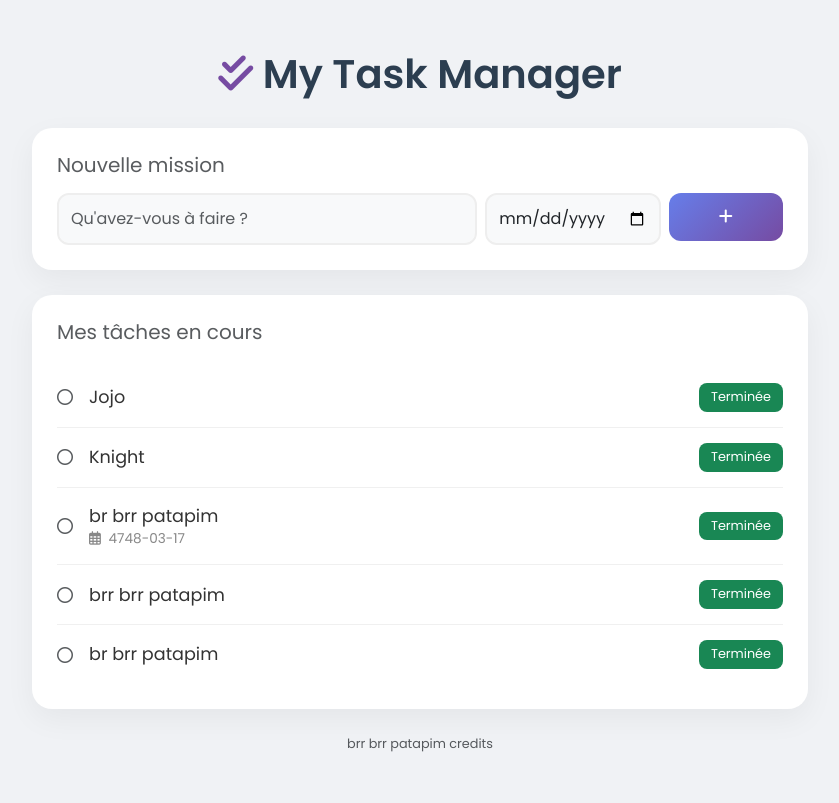
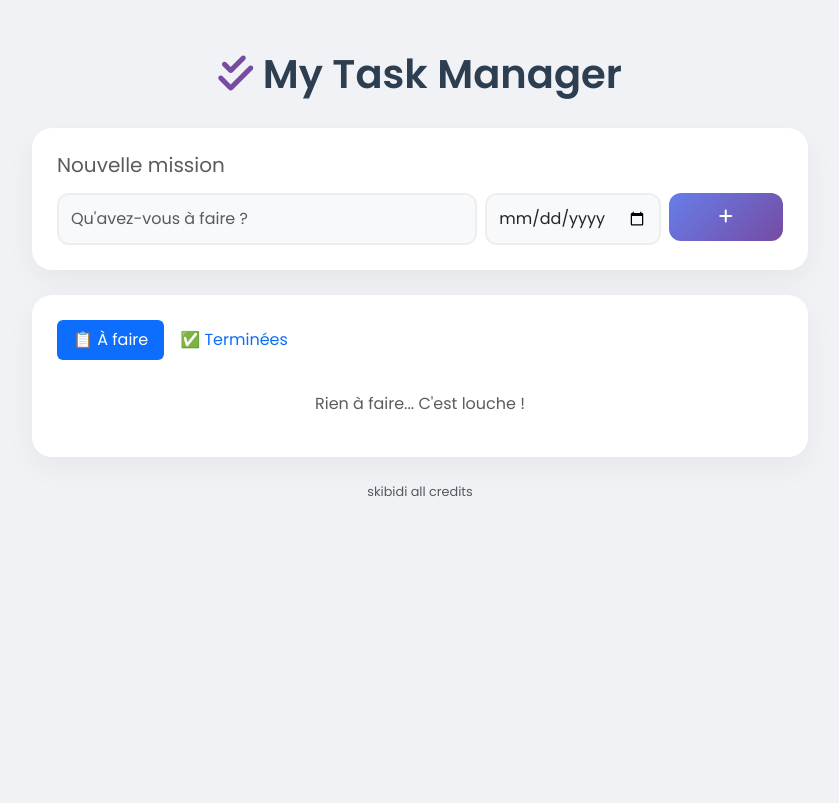
Before and after one commit to Saifbenchikh/TaskManager, a Flask app: page / in a window 1280 px wide. Shown: the whole page, without its empty margins (220-1059 px from the left). After the commit the page ends 497 px from the top, so only its background shows below. Run offline with Flask 3, Linux system fonts and the light colour scheme; data comes from the database, SQL or seed files in the repository; both versions use the stored data as it was after the commit.

Commit message:
ajout terminé/a faire/supprimer/modifier

```diff
--- a/app.py
+++ b/app.py
@@ -1,38 +1,68 @@
 import sqlite3
-from flask import Flask, render_template, request, redirect
+from flask import Flask, render_template, request, redirect, url_for
 
 app = Flask(__name__)
 
-# Fonction pour se connecter à la base de données
 def get_db_connection():
     conn = sqlite3.connect('database.db')
-    conn.row_factory = sqlite3.Row  # Permet d'appeler les colonnes par leur nom
+    conn.row_factory = sqlite3.Row
     return conn
 
 @app.route("/")
 def accueil():
     conn = get_db_connection()
-    # On récupère tout depuis la table 'tasks' (nom choisi par Martin)
     taches = conn.execute('SELECT * FROM tasks').fetchall()
     conn.close()
-    return render_template("index.html", taches=taches)
+
+    # On sépare les tâches en deux listes pour les onglets
+    a_faire = [t for t in taches if t['statut'] == 'A faire']
+    terminees = [t for t in taches if t['statut'] == 'Terminée']
+
+    return render_template("index.html", a_faire=a_faire, terminees=terminees)
 
 @app.route('/ajouter', methods=['POST'])
 def ajouter_tache():
-    # 1. Récupération des données du formulaire HTML
-    titre_recu = request.form.get('titre')
-    date_recue = request.form.get('date') # On récupère la date choisie
+    titre = request.form.get('titre')
+    date = request.form.get('date')
 
-    # 2. Enregistrement dans la Base de Données
     conn = get_db_connection()
-
-    # On insère le titre ET la date_echeance
     conn.execute('INSERT INTO tasks (titre, statut, urgence, date_echeance) VALUES (?, ?, ?, ?)',
-                 (titre_recu, 'A faire', 'primary', date_recue))
-
+                 (titre, 'A faire', 'primary', date))
     conn.commit()
     conn.close()
+    return redirect('/')
 
+# --- NOUVELLES ROUTES ---
+
+# 1. Valider une tâche (La passer dans l'onglet "Terminée")
+@app.route('/valider/<int:id>')
+def valider_tache(id):
+    conn = get_db_connection()
+    conn.execute("UPDATE tasks SET statut = 'Terminée', urgence = 'success' WHERE id = ?", (id,))
+    conn.commit()
+    conn.close()
+    return redirect('/')
+
+# 2. Supprimer une tâche
+@app.route('/supprimer/<int:id>')
+def supprimer_tache(id):
+    conn = get_db_connection()
+    conn.execute('DELETE FROM tasks WHERE id = ?', (id,))
+    conn.commit()
+    conn.close()
+    return redirect('/')
+
+# 3. Modifier une tâche (Renommer ou changer date)
+@app.route('/modifier/<int:id>', methods=['POST'])
+def modifier_tache(id):
+    nouveau_titre = request.form.get('titre')
+    nouvelle_date = request.form.get('date')
+
+    conn = get_db_connection()
+    conn.execute('UPDATE tasks SET titre = ?, date_echeance = ? WHERE id = ?',
+                 (nouveau_titre, nouvelle_date, id))
+    conn.commit()
+    conn.close()
     return redirect('/')
 
 if __name__ == "__main__":
--- a/templates/index.html
+++ b/templates/index.html
@@ -4,10 +4,8 @@
     <meta charset="UTF-8">
     <meta name="viewport" content="width=device-width, initial-scale=1">
     <title>Mon Task Manager</title>
-
     <link href="https://cdn.jsdelivr.net/npm/bootstrap@5.3.0/dist/css/bootstrap.min.css" rel="stylesheet">
     <link rel="stylesheet" href="https://cdnjs.cloudflare.com/ajax/libs/font-awesome/6.0.0/css/all.min.css">
-
     <link rel="stylesheet" href="{{ url_for('static', filename='style.css') }}">
 </head>
 <body>
@@ -28,21 +26,35 @@
                     <input type="date" name="date" class="form-control">
                 </div>
                 <div class="col-md-2">
-                    <button type="submit" class="btn btn-gradient w-100">
-                        <i class="fas fa-plus"></i>
-                    </button>
+                    <button type="submit" class="btn btn-gradient w-100"><i class="fas fa-plus"></i></button>
                 </div>
             </form>
         </div>
 
         <div class="custom-card">
-            <h5 class="mb-4 text-muted">Mes tâches en cours</h5>
+            <ul class="nav nav-pills mb-3" id="pills-tab" role="tablist">
+                <li class="nav-item" role="presentation">
+                    <button class="nav-link active" id="pills-afaire-tab" data-bs-toggle="pill" data-bs-target="#pills-afaire" type="button">
+                        📋 À faire
+                    </button>
+                </li>
+                <li class="nav-item" role="presentation">
+                    <button class="nav-link" id="pills-terminees-tab" data-bs-toggle="pill" data-bs-target="#pills-terminees" type="button">
+                        ✅ Terminées
+                    </button>
+                </li>
+            </ul>
 
+            <div class="tab-content" id="pills-tabContent">
+
+                <div class="tab-pane fade show active" id="pills-afaire">
                     <div class="list-group list-group-flush">
-                {% for tache in taches %}
+                        {% for tache in a_faire %}
                             <div class="task-item d-flex justify-content-between align-items-center">
                                 <div class="d-flex align-items-center">
-                            <i class="far fa-circle text-muted me-3"></i>
+                                    <a href="/valider/{{ tache.id }}" class="btn btn-outline-success btn-sm me-3 rounded-circle">
+                                        <i class="fas fa-check"></i>
+                                    </a>
                                     <div>
                                         <span style="font-size: 1.1em;">{{ tache.titre }}</span>
                                         {% if tache.date_echeance %}
@@ -52,22 +64,82 @@
                                         {% endif %}
                                     </div>
                                 </div>
-                        <span class="badge bg-{{ tache.urgence }} badge-custom">
-                            {{ tache.statut }}
-                        </span>
+
+                                <div class="dropdown">
+                                    <button class="btn btn-light btn-sm" type="button" data-bs-toggle="dropdown">
+                                        <i class="fas fa-ellipsis-v"></i>
+                                    </button>
+                                    <ul class="dropdown-menu">
+                                        <li>
+                                            <button class="dropdown-item" data-bs-toggle="modal" data-bs-target="#modalModif{{ tache.id }}">
+                                                ✏️ Modifier
+                                            </button>
+                                        </li>
+                                        <li><hr class="dropdown-divider"></li>
+                                        <li><a class="dropdown-item text-danger" href="/supprimer/{{ tache.id }}">🗑️ Supprimer</a></li>
+                                    </ul>
                                 </div>
+                            </div>
+
+                            <div class="modal fade" id="modalModif{{ tache.id }}" tabindex="-1">
+                                <div class="modal-dialog">
+                                    <div class="modal-content">
+                                        <div class="modal-header">
+                                            <h5 class="modal-title">Modifier la tâche</h5>
+                                            <button type="button" class="btn-close" data-bs-dismiss="modal"></button>
+                                        </div>
+                                        <form action="/modifier/{{ tache.id }}" method="POST">
+                                            <div class="modal-body">
+                                                <div class="mb-3">
+                                                    <label class="form-label">Titre</label>
+                                                    <input type="text" name="titre" class="form-control" value="{{ tache.titre }}">
+                                                </div>
+                                                <div class="mb-3">
+                                                    <label class="form-label">Date d'échéance</label>
+                                                    <input type="date" name="date" class="form-control" value="{{ tache.date_echeance }}">
+                                                </div>
+                                            </div>
+                                            <div class="modal-footer">
+                                                <button type="button" class="btn btn-secondary" data-bs-dismiss="modal">Annuler</button>
+                                                <button type="submit" class="btn btn-primary">Enregistrer</button>
+                                            </div>
+                                        </form>
+                                    </div>
+                                </div>
+                            </div>
+
                         {% else %}
-                    <div class="text-center py-4 text-muted">
-                        <i class="fas fa-mug-hot fa-2x mb-3" style="color: #ddd;"></i><br>
-                        Aucune tâche... Profitez de votre café !
-                    </div>
+                            <p class="text-center text-muted mt-3">Rien à faire... C'est louche !</p>
                         {% endfor %}
                     </div>
                 </div>
 
-        <div class="text-center text-muted mt-4" style="font-size: 0.8em;">
-            brr brr patapim credits
+                <div class="tab-pane fade" id="pills-terminees">
+                    <div class="list-group list-group-flush">
+                        {% for tache in terminees %}
+                            <div class="task-item d-flex justify-content-between align-items-center opacity-50">
+                                <div class="d-flex align-items-center">
+                                    <i class="fas fa-check-circle text-success me-3 fs-4"></i>
+                                    <span style="text-decoration: line-through;">{{ tache.titre }}</span>
+                                </div>
+                                <a href="/supprimer/{{ tache.id }}" class="btn btn-sm btn-outline-danger">
+                                    <i class="fas fa-trash"></i>
+                                </a>
+                            </div>
+                        {% else %}
+                            <p class="text-center text-muted mt-3">Aucune tâche terminée. Au travail !</p>
+                        {% endfor %}
                     </div>
                 </div>
+
+            </div>
+        </div>
+
+        <div class="text-center text-muted mt-4" style="font-size: 0.8em;">
+            skibidi all credits
+        </div>
+    </div>
+
+    <script src="https://cdn.jsdelivr.net/npm/bootstrap@5.3.0/dist/js/bootstrap.bundle.min.js"></script>
 </body>
 </html>
```
Also changed, not shown: database.db. Lines whose indentation alone changed are shown as unchanged.
